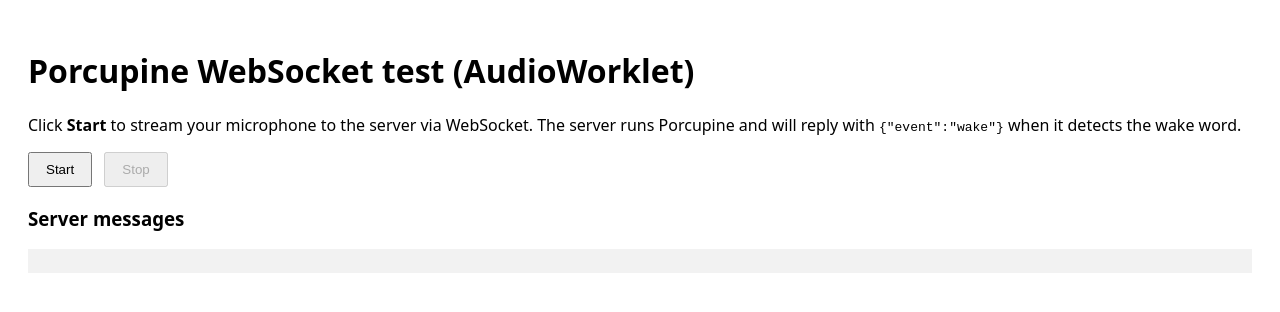
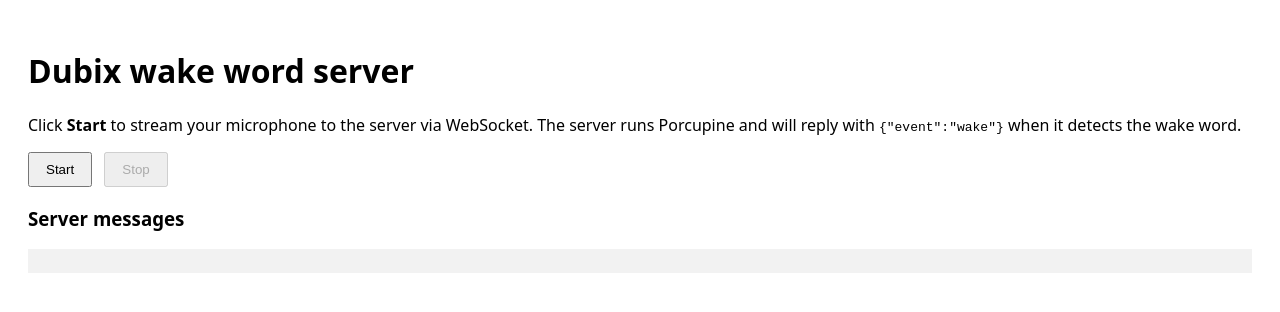
Before and after one commit to DUBIX17/Porcupine-server, a website: page public/index.html in a window 1280 px wide. Drawn offline with Linux system fonts and the light colour scheme.

Commit message:
Rename title and header for WakeClient

```diff
--- a/public/index.html
+++ b/public/index.html
@@ -2,7 +2,7 @@
 <html>
 <head>
   <meta charset="utf-8" />
-  <title>Porcupine WS Test Client</title>
+  <title>Dubix WakeClient</title>
   <style>
     body { font-family: system-ui, -apple-system, "Segoe UI", Roboto, sans-serif; padding: 1.25rem; }
     button { padding: .5rem 1rem; margin-right: .5rem; }
@@ -11,7 +11,7 @@
   </style>
 </head>
 <body>
-  <h1>Porcupine WebSocket test (AudioWorklet)</h1>
+  <h1>Dubix wake word server </h1>
   <p>Click <strong>Start</strong> to stream your microphone to the server via WebSocket. The server runs Porcupine and will reply with <code>{"event":"wake"}</code> when it detects the wake word.</p>
   <div>
     <button id="start">Start</button>
```
